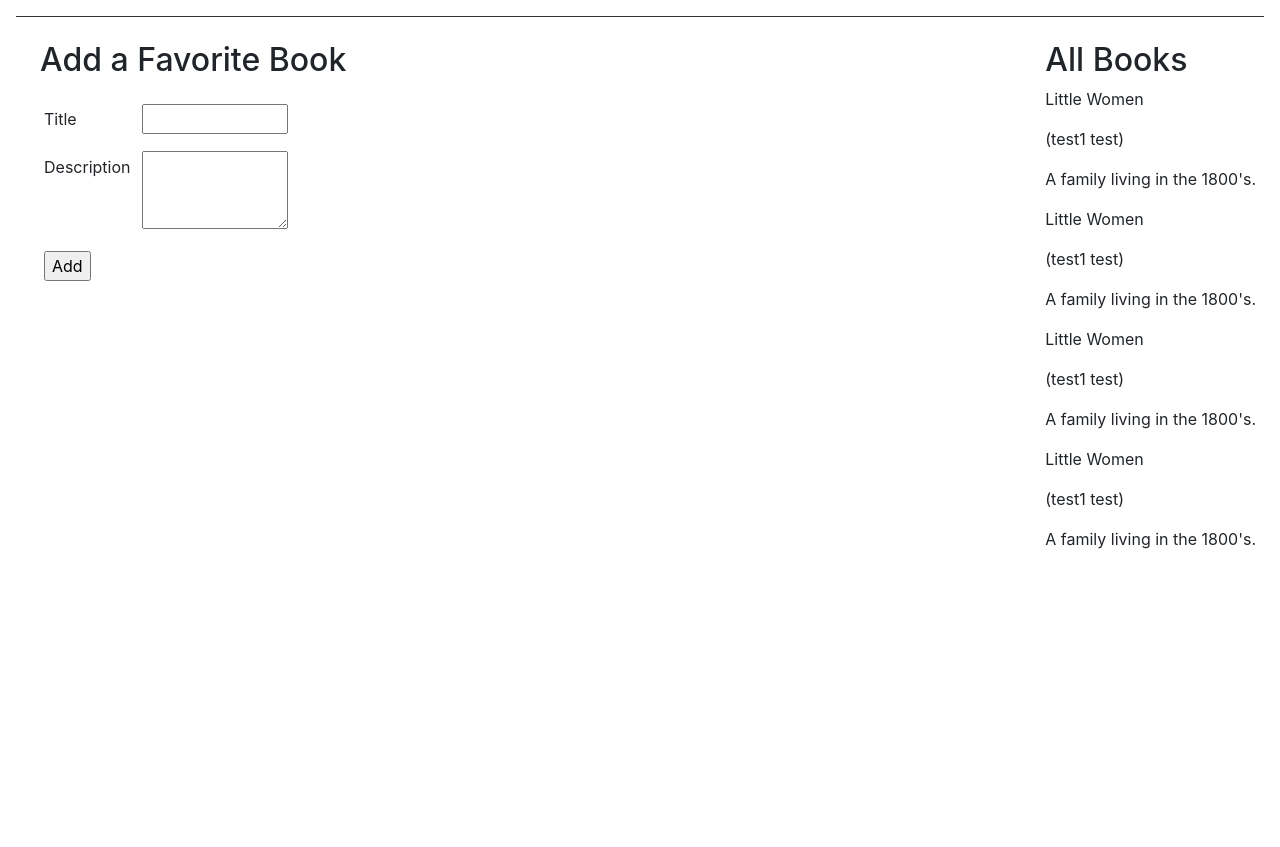
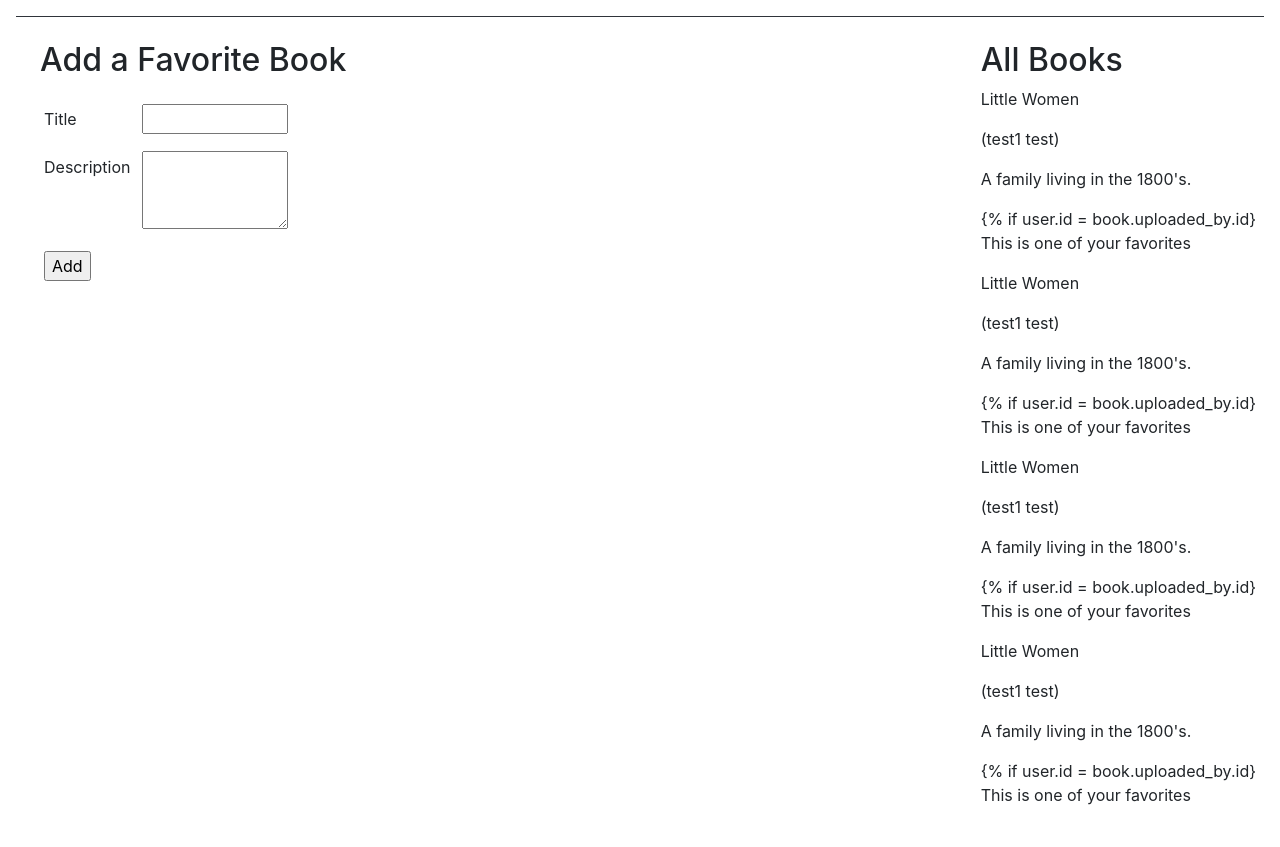
Before and after one commit to JennyWauer/favorite_books, a Django app: template favorites/templates/books.html in a window 1280 px wide. Shown: the part 88-935 px from the top of the page. Before the commit the page ends 637 px from the top, so only its background shows below. Run offline with Django 3.2, Linux system fonts and the light colour scheme; the template is opened without the code that fills it: values that come from a table or form of the project are taken from there, others are empty; data comes from the database, SQL or seed files in the repository; some libraries are stand-ins or nearby versions.

Commit message:
add if for favorites

```diff
--- a/favorites/templates/books.html
+++ b/favorites/templates/books.html
@@ -41,6 +41,9 @@
             <p>{{ book.title }}</p>
             <p>({{ book.uploaded_by.first_name }} {{ book.uploaded_by.last_name }})</p>
             <p>{{ book.desc }}</p>
+            {% if user.id = book.uploaded_by.id}
+            <p>This is one of your favorites</p>
+
             {% endfor %}
         </div>
     </div>
```
